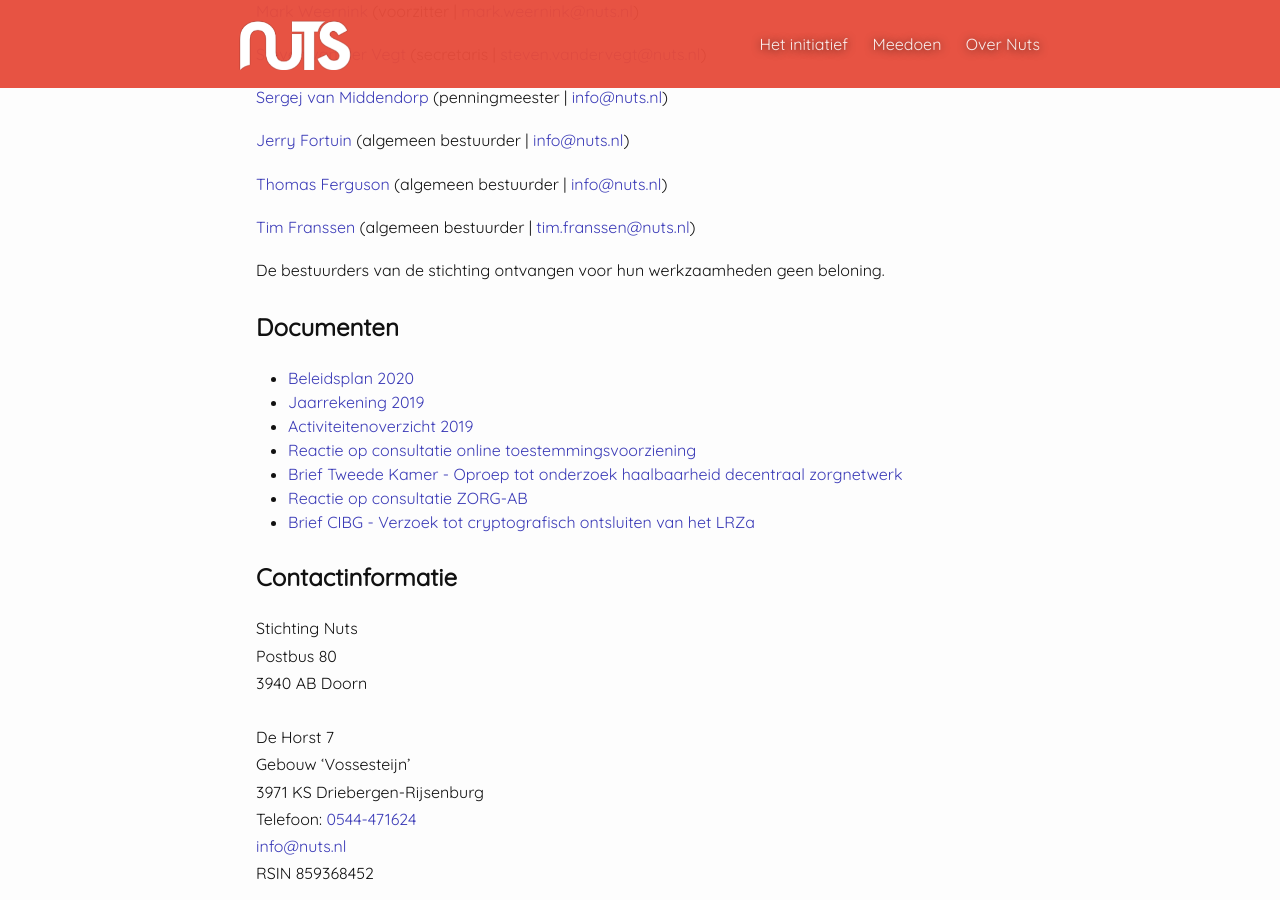
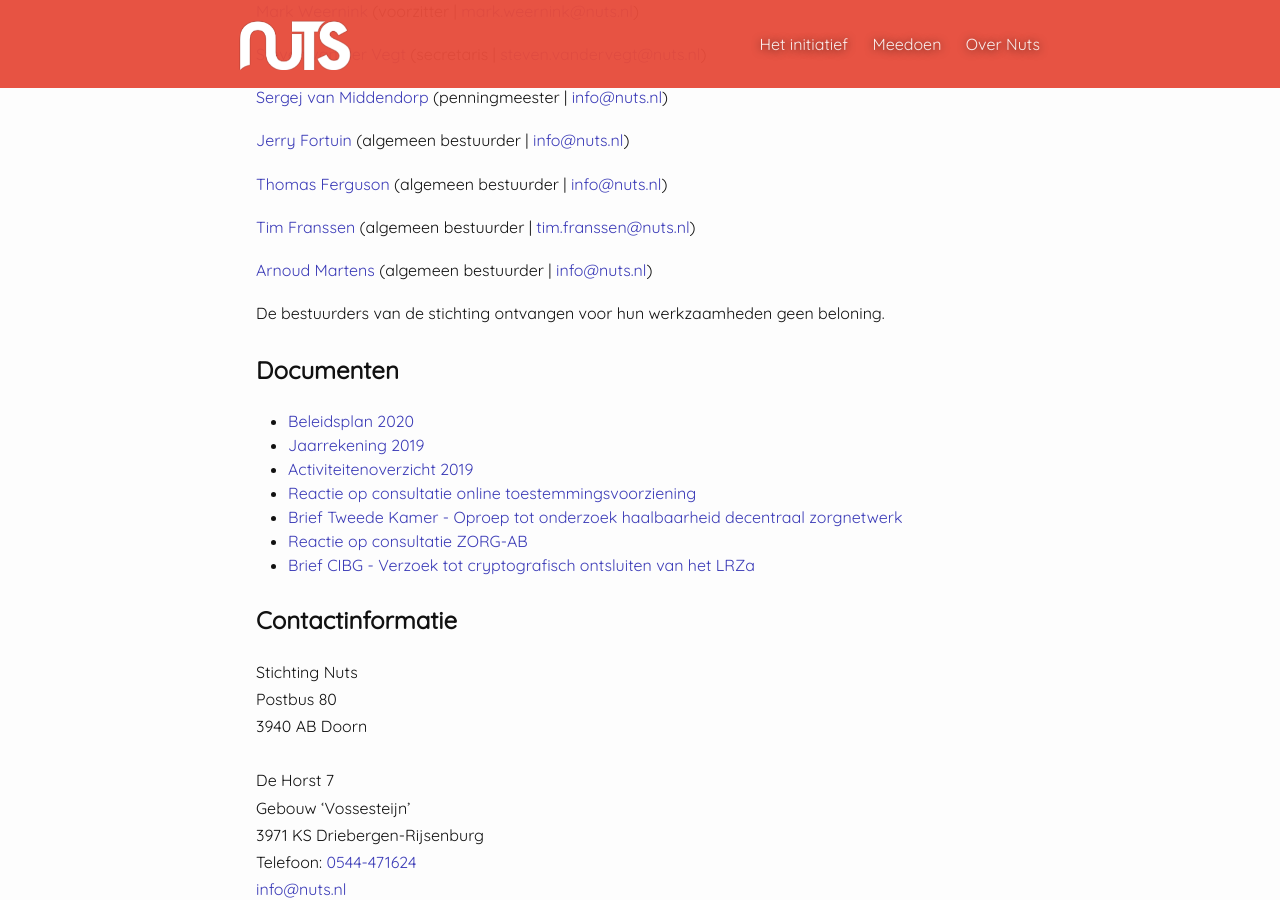
Before and after one commit to nuts-foundation/nuts-webpresence, a Jekyll site: the page built from stichting.md, in a window 1280 px wide and 900 px high, scrolled down 1469 px. Built offline with Jekyll 4.4.1, drawn with Linux system fonts in a browser that asks for light colours.

Commit message:
Update stichting.md
Arnoud toegevoegd aan lijst bestuurders.

```diff
--- a/stichting.md
+++ b/stichting.md
@@ -35,6 +35,8 @@
 
 <a href="https://www.linkedin.com/in/tim-franssen-0b9b9aa/">Tim Franssen</a> (algemeen bestuurder \| [tim.franssen@nuts.nl](mailto:tim.franssen@nuts.nl))
 
+<a href="https://www.linkedin.com/in/arnoud/?originalSubdomain=nl">Arnoud Martens</a> (algemeen bestuurder \| [info@nuts.nl](mailto:info@nuts.nl))
+
 De bestuurders van de stichting ontvangen voor hun werkzaamheden geen beloning.
 
 ## Documenten
```
